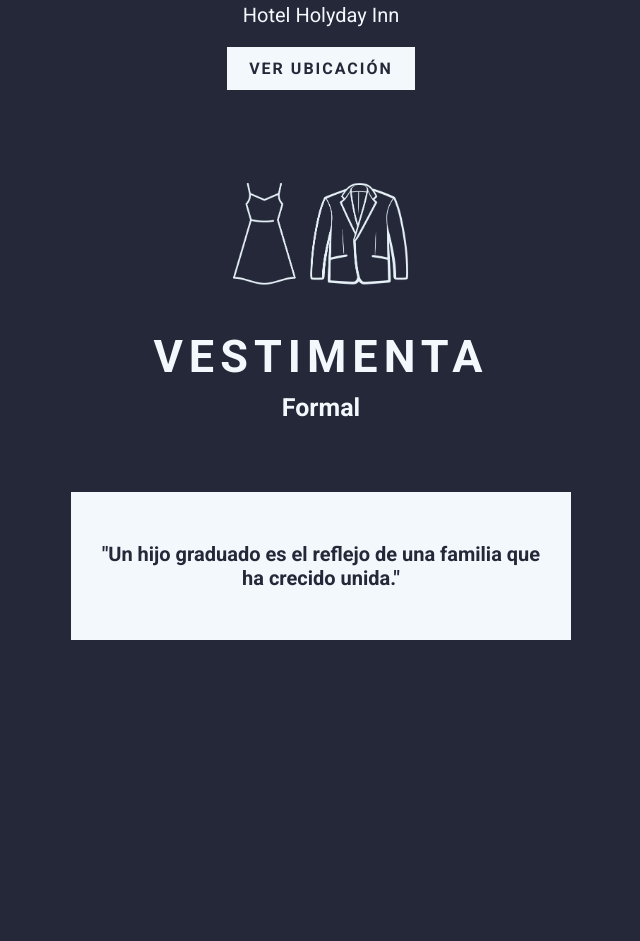
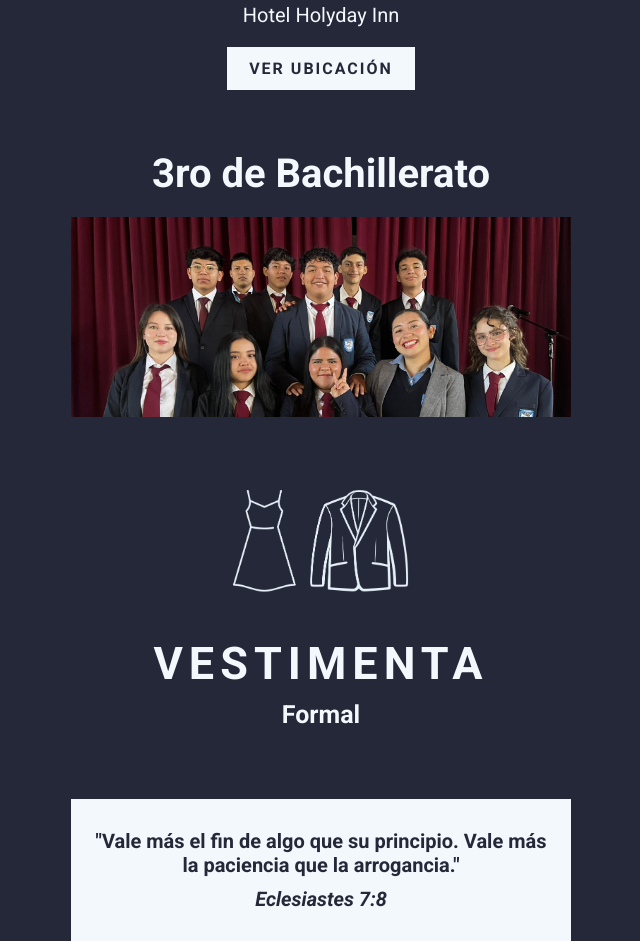
Before and after one commit to AmorYParejas/bachillerato-2025, a plain HTML site: page index.html in a window 1280 px wide. Shown: the part 2147-3088 px from the top of the page, without its empty margins (319-959 px from the left). Before the commit the page ends 2787 px from the top, so only its background shows below. Drawn offline with Linux system fonts and the light colour scheme.

Commit message:
final design

```diff
--- a/index.html
+++ b/index.html
@@ -64,6 +64,12 @@
       <!-- Agrega más si hay recepción -->
     </div>
 
+    <div class="groupContainer">
+      <strong>3ro de Bachillerato</strong>
+       <img class="photoGroup" src="img/GroupPhoto.jpeg" alt="">
+    </div>
+
+
     <!-- 👔 Vestimenta -->
     <div class="section clothes">
       <img class="img-clothes" src="img/clothes.png" alt="">
@@ -73,7 +79,8 @@
 
     <!-- 📸 Despedida -->
     <div class="section goodbye">
-      <span>"Un hijo graduado es el reflejo de una familia que ha crecido unida."</span>
+      <span>"Vale más el fin de algo que su principio. Vale más la paciencia que la arrogancia."</span>
+      <strong>Eclesiastes 7:8</strong>
     </div>
   </div>
 
--- a/styles.css
+++ b/styles.css
@@ -195,5 +195,32 @@ a:hover {
   color: #252839;
   font-weight: bolder;
   font-size: 20px;
-  padding: 50px 20px;
+  padding: 30px 20px;
 }
+
+.groupContainer{
+  display: flex;
+  justify-content: center;
+  text-align: center;
+  flex-direction: column;
+  gap: 20px;
+  padding-top: 40px;
+}
+
+.groupContainer img{
+  width: 100%;
+  height: 200px;
+  object-fit: cover;
+  object-position: 0% 20%;
+}
+
+.groupContainer strong{
+  font-size: 40px;
+}
+
+.goodbye strong{
+  display: block;
+  margin-top: 10px;
+  font-style: italic;
+  font-size: 20px;
+}
```
Also changed, not shown: img/GroupPhoto.jpeg (added).
